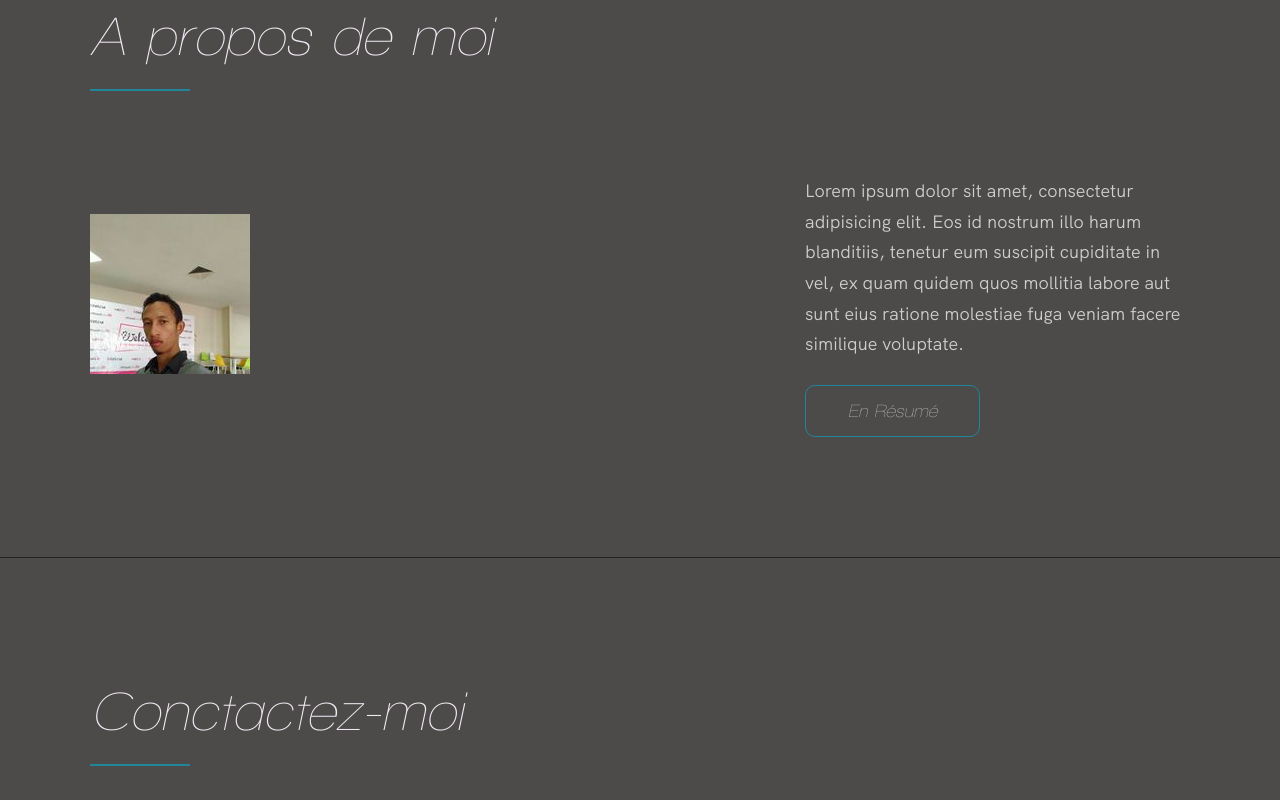
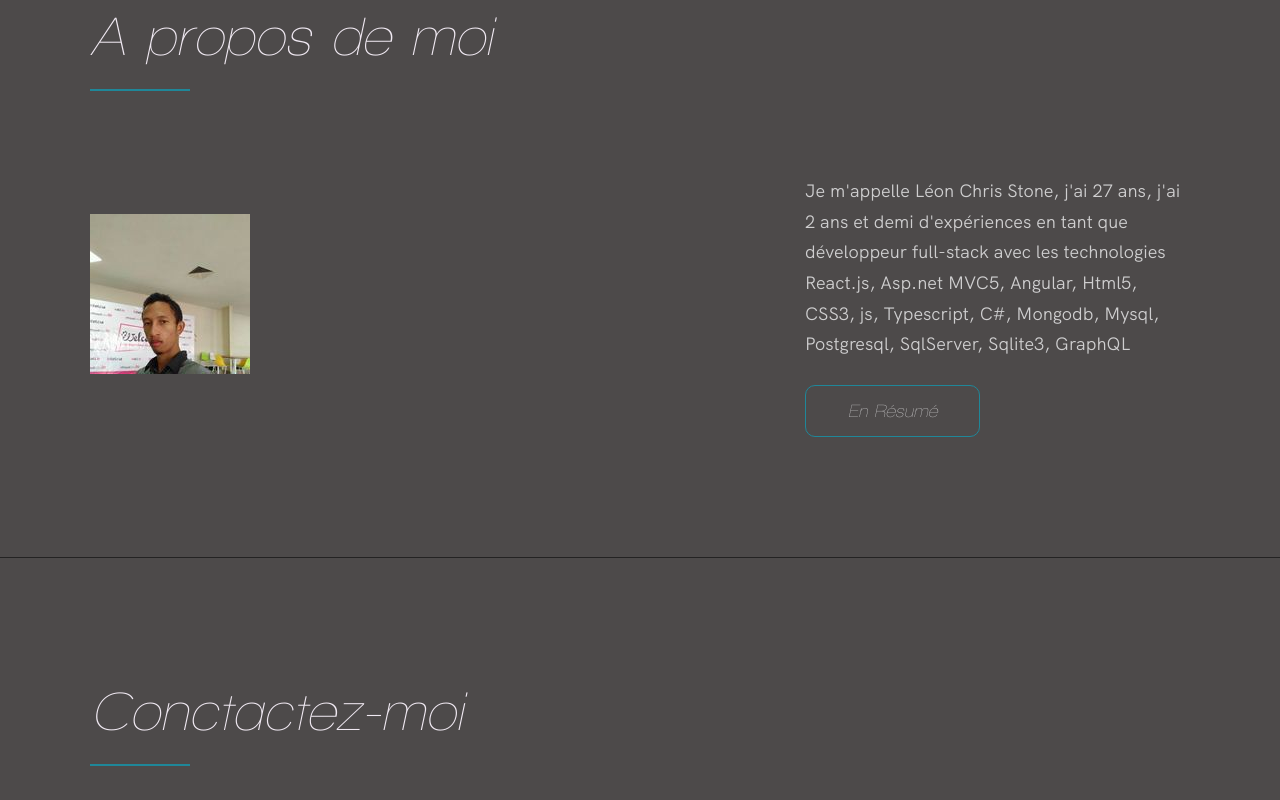
Before and after one commit to chris241/portfolio, a plain HTML site: page index.html in a window 1280 px wide. Shown: the part 4100-4900 px from the top of the page. Drawn offline with nearby package versions, Linux system fonts and the light colour scheme.

Commit message:
à propos

```diff
--- a/index.html
+++ b/index.html
@@ -238,10 +238,9 @@
           <div class="about__text">
             <!-- Replace the below paragraph with info about yourself -->
             <p>
-              Lorem ipsum dolor sit amet, consectetur adipisicing elit. Eos id
-              nostrum illo harum blanditiis, tenetur eum suscipit cupiditate
-              in vel, ex quam quidem quos mollitia labore aut sunt eius
-              ratione molestiae fuga veniam facere similique voluptate.
+             Je m'appelle Léon Chris Stone, j'ai 27 ans, j'ai 2 ans et demi d'expériences  en tant
+             que développeur full-stack avec les technologies React.js, Asp.net MVC5, Angular, Html5,
+             CSS3, js, Typescript, C#, Mongodb, Mysql, Postgresql, SqlServer, Sqlite3, GraphQL
             </p>
             <!-- Provide a link to your resume -->
             <a href="#" class="btn">En Résumé</a>
```
